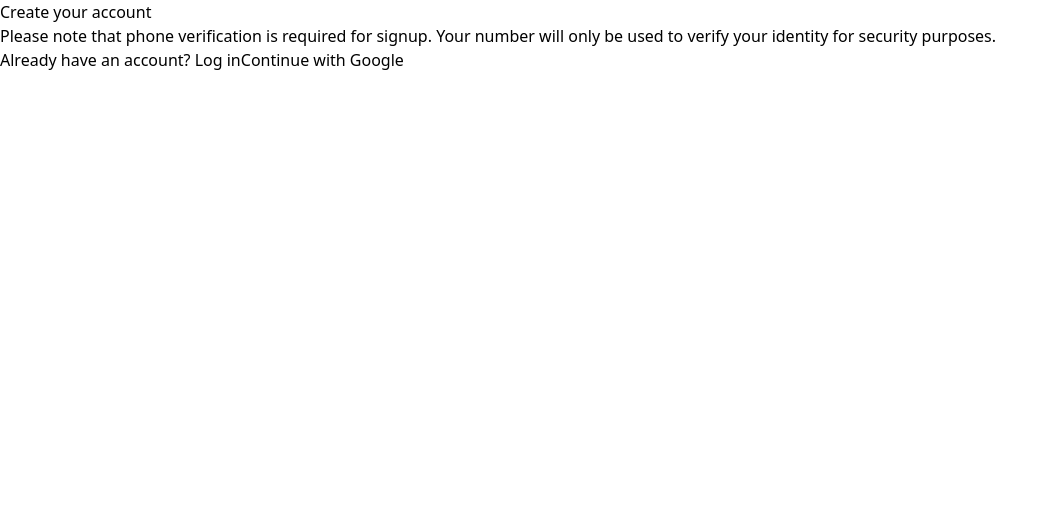
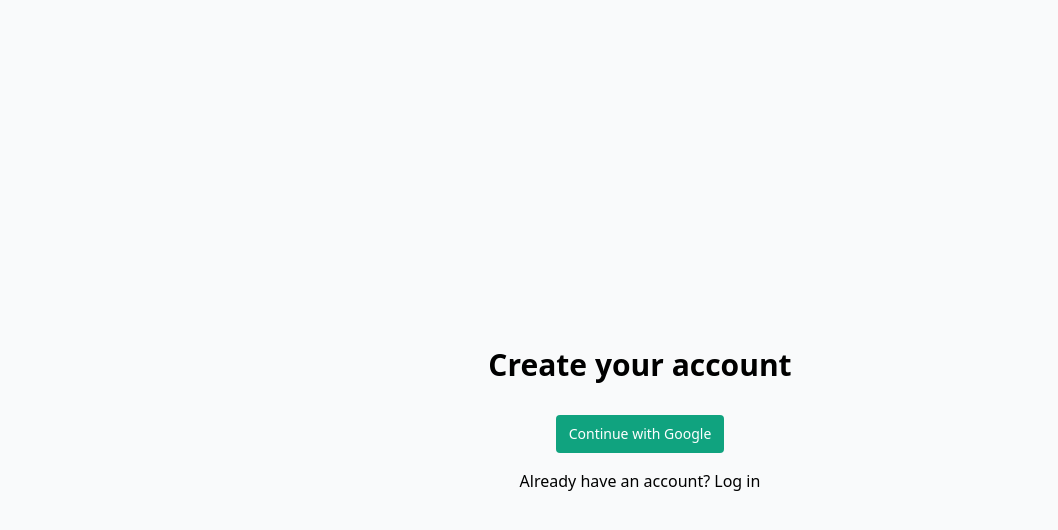
Before and after one commit to badeyesightcat/chatgpt-vue-firebase, a Vue app in the folder client/: page /sign-up in a window 1280 px wide. Shown: the top 530 px of the page, without its empty margins (0-1058 px from the left). Built offline with nearby package versions, Linux system fonts and the light colour scheme.

Commit message:
Modify markup structure for unity

```diff
--- a/client/src/views/SignIn.vue
+++ b/client/src/views/SignIn.vue
@@ -1,7 +1,18 @@
 <template>
-  <main>
-    <button type="submit">Continue with Google</button>
-    <router-link to="./sign-up">Don't have an account? Sign Up</router-link>
+  <main
+    class="w-full h-screen flex justify-center items-center flex-col bg-gray-50 dark:bg-gray-800">
+    <section class="w-96 flex flex-col justify-center items-center">
+      <strong class="text-center text-3xl px-10 pt-10 pb-8"
+        >Welcome back</strong
+      >
+      <button class="btn flex justify-center gap-2 btn-primary" type="submit">
+        Continue with Google
+      </button>
+      <p class="mt-4">
+        Don't have an account?
+        <router-link class="link" to="./sign-up">Sign Up</router-link>
+      </p>
+    </section>
   </main>
 </template>
 
--- a/client/src/views/SignUp.vue
+++ b/client/src/views/SignUp.vue
@@ -1,16 +1,18 @@
 <template>
-  <main>
-    <header>
-      <h1>Create your account</h1>
-      <p>
-        Please note that phone verification is required for signup. Your number
-        will only be used to verify your identity for security purposes.
+  <main
+    class="w-full h-screen flex justify-center items-center flex-col bg-gray-50 dark:bg-gray-800">
+    <section class="w-96 flex flex-col justify-center items-center">
+      <strong class="text-center text-3xl px-10 pt-10 pb-8"
+        >Create your account</strong
+      >
+      <button class="btn flex justify-center gap-2 btn-primary" type="submit">
+        Continue with Google
+      </button>
+      <p class="mt-4">
+        Already have an account?
+        <router-link class="link" to="./sign-in"> Log in</router-link>
       </p>
-    </header>
-    <div>
-      <router-link to="./sign-in">Already have an account? Log in</router-link>
-      <button type="submit">Continue with Google</button>
-    </div>
+    </section>
   </main>
 </template>
 
```
